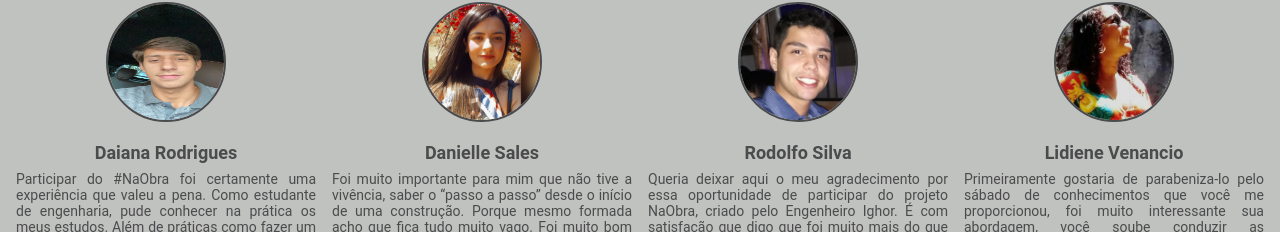
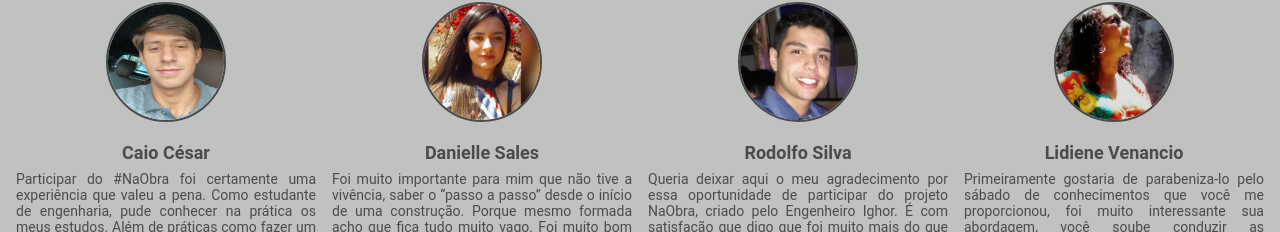
Before and after one commit to toguvr/naobra, a React (Create React App) app: page / in a window 1280 px wide. Shown: the part 1783-2015 px from the top of the page. Built offline with nearby package versions, Linux system fonts and the light colour scheme.

Commit message:
com caio

```diff
--- a/src/pages/Dashboard/index.tsx
+++ b/src/pages/Dashboard/index.tsx
@@ -4,7 +4,7 @@ import Logo from '../../assets/1.svg';
 import Danielle from '../../assets/danielle.jpg';
 import Rodolfo from '../../assets/rodolfo.jpeg';
 import Lidiene from '../../assets/lidiene.jpeg';
-import Caio from '../../assets/caio.jpeg';
+import Caio from '../../assets/caio.jpg';
 import {
   Container,
   Start,
@@ -107,7 +107,7 @@ const Dashboard: React.FC = () => {
       <Advantage id="comments">
         <Card>
           <img src={Caio} alt="foto Daiana" />
-          <Name>Daiana Rodrigues</Name>
+          <Name>Caio César</Name>
           <TextDescription>
             Participar do #NaObra foi certamente uma experiência que valeu a
             pena. Como estudante de engenharia, pude conhecer na prática os meus
```
Also changed, not shown: src/assets/caio.jpg (added).
